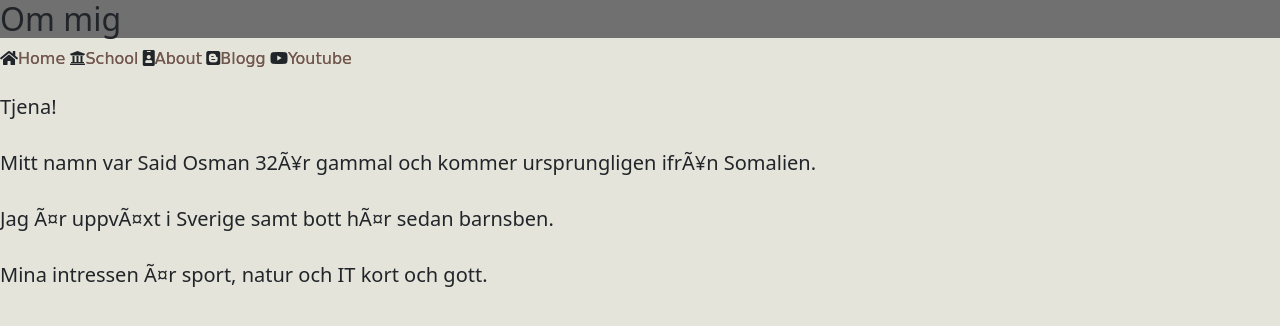
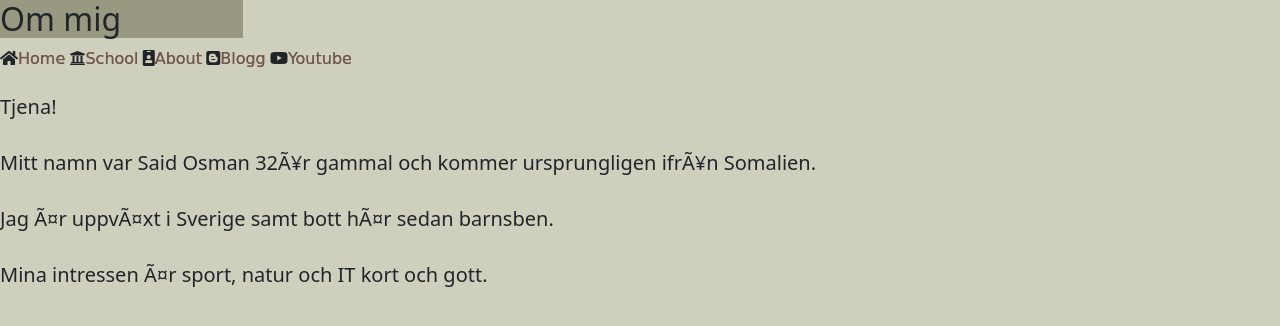
Before and after one commit to Said-Osman/Inl-mningsuppgift, a plain HTML site: page index.html in a window 1280 px wide. Drawn offline with nearby package versions, Linux system fonts and the light colour scheme; a web font is replaced by a local one.

Commit message:
Update about.css

```diff
--- a/about.css
+++ b/about.css
@@ -1,12 +1,12 @@
 body {
-    background-color: rgb(228, 228, 218);
+    background-color: rgb(207, 207, 189);
     margin: 0;
     padding: 0;
 }
 
 .navigationWrapper {
-width: 100%;
-background-color: rgb(112, 112, 112);
+width: 19%;
+background-color: rgb(153, 153, 130);
 padding: 0%;
 
 }
```
